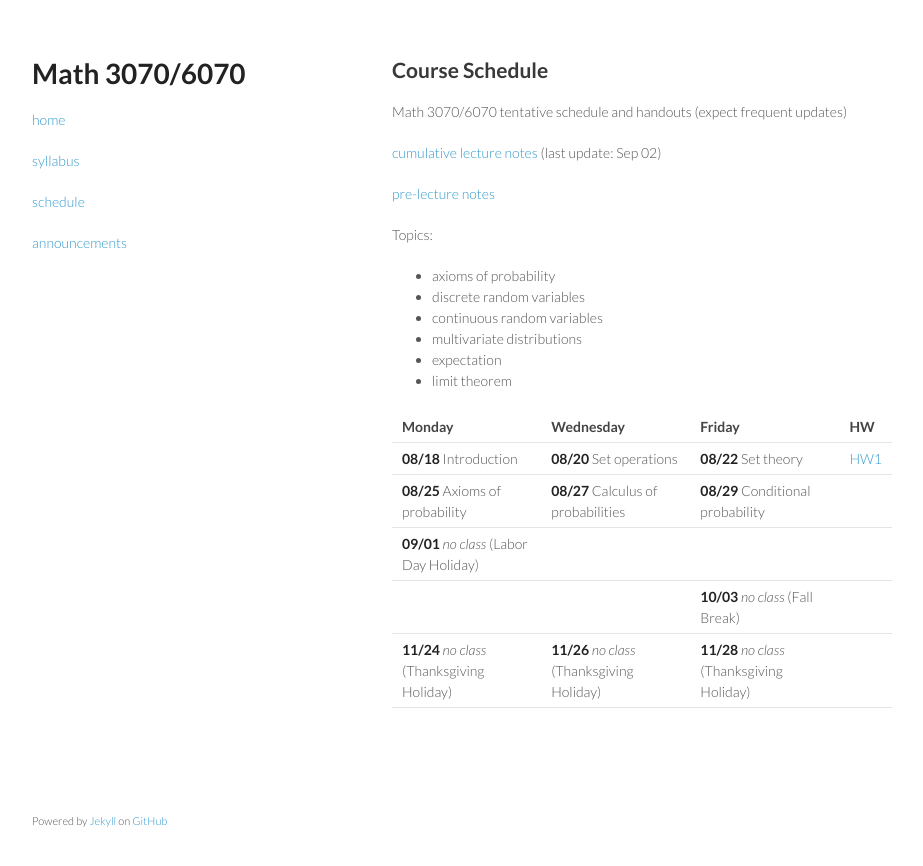
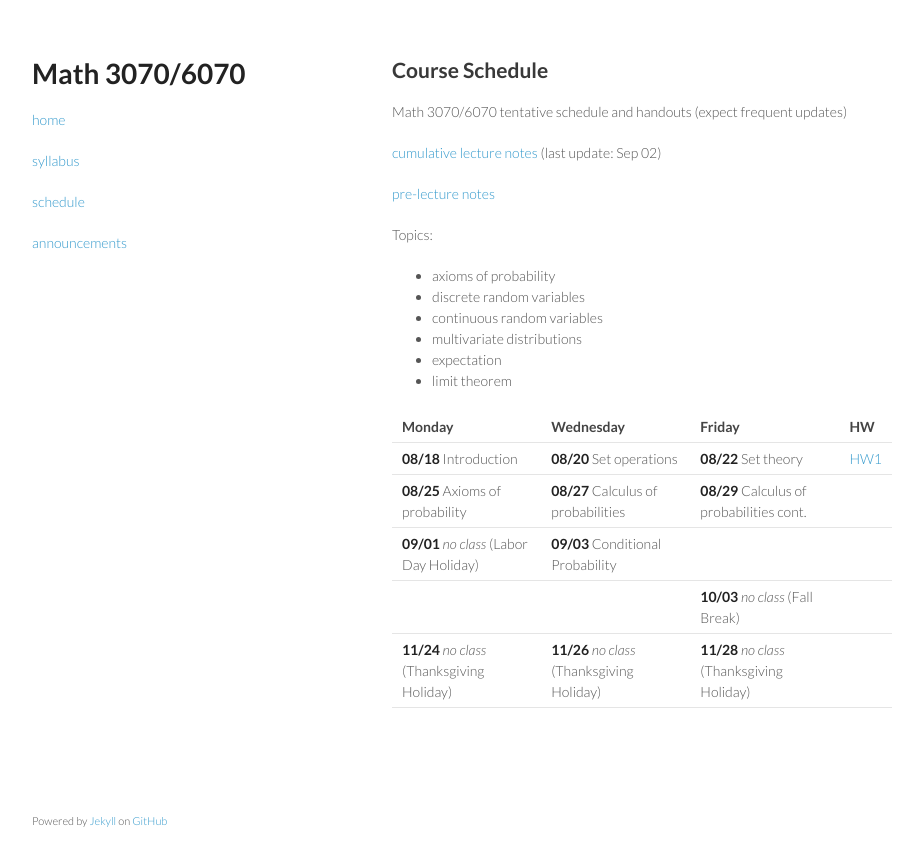
Before and after one commit to tulane-math-3070/2025Fall, a Jekyll site: the page built from schedule/schedule.md, in a window 1280 px wide. Shown: the top 866 px of the page, without its empty margins (178-1101 px from the left). Built offline with Jekyll 4.4.1, drawn with Linux system fonts in a browser that asks for light colours.

```diff
--- a/schedule/schedule.md
+++ b/schedule/schedule.md
@@ -27,7 +27,7 @@ Topics:
 | Monday | Wednesday | Friday | HW |
 |:-----------|:-----------|:------------|:---|
 | **08/18** Introduction | **08/20** Set operations   | **08/22** Set theory  | [HW1](../HW/HW1/HW1.pdf) |
-| **08/25** Axioms of probability | **08/27** Calculus of probabilities | **08/29** Conditional probability | |
-| **09/01** _no class_ (Labor Day Holiday) | | | |
+| **08/25** Axioms of probability | **08/27** Calculus of probabilities | **08/29** Calculus of probabilities cont. | |
+| **09/01** _no class_ (Labor Day Holiday) | **09/03** Conditional Probability | | |
 | | | **10/03** _no class_ (Fall Break) | |
 | **11/24** _no class_ (Thanksgiving Holiday) | **11/26**  _no class_ (Thanksgiving Holiday) | **11/28**  _no class_ (Thanksgiving Holiday) | |
```
Also changed, not shown: 2 other files.
